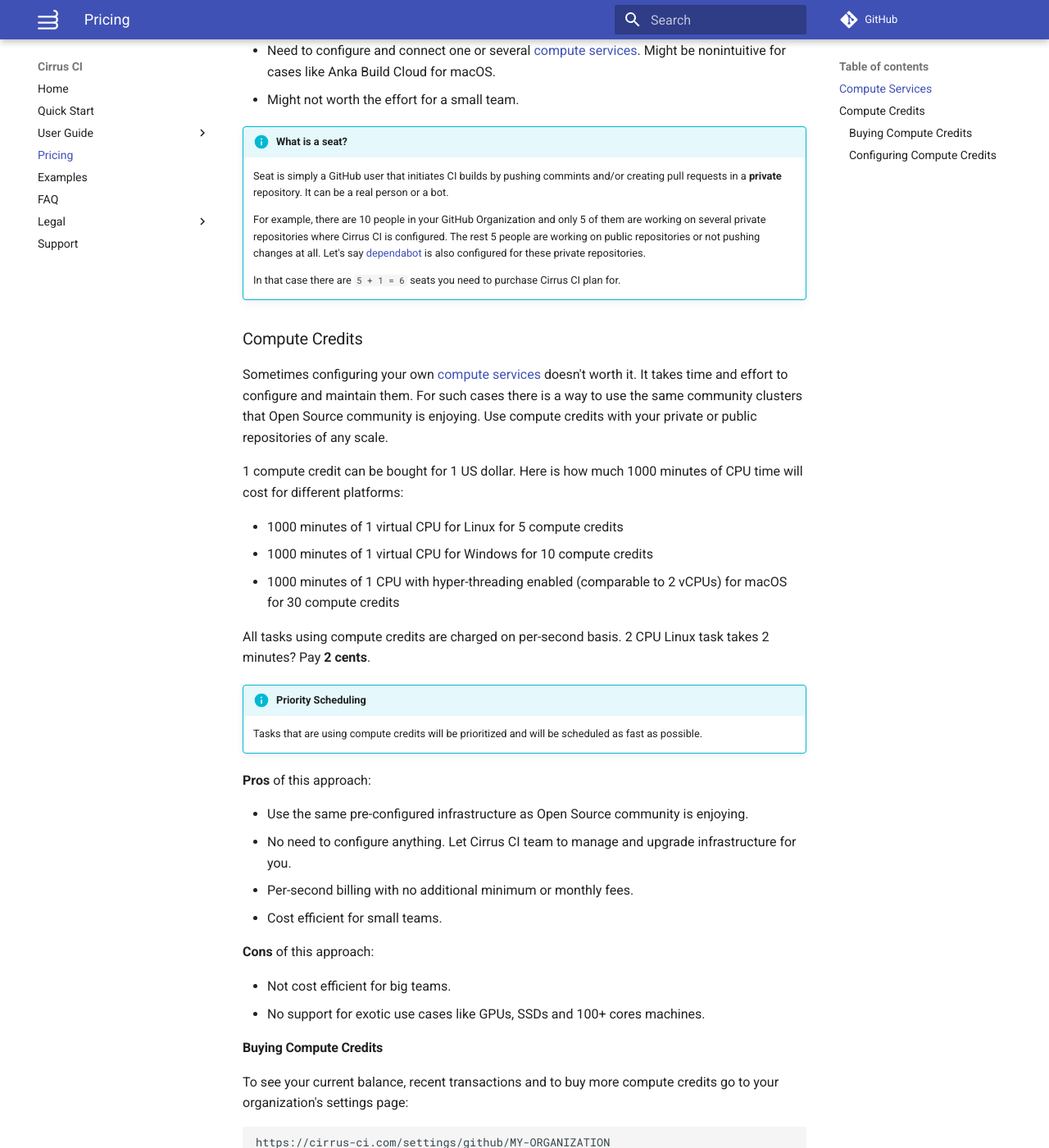
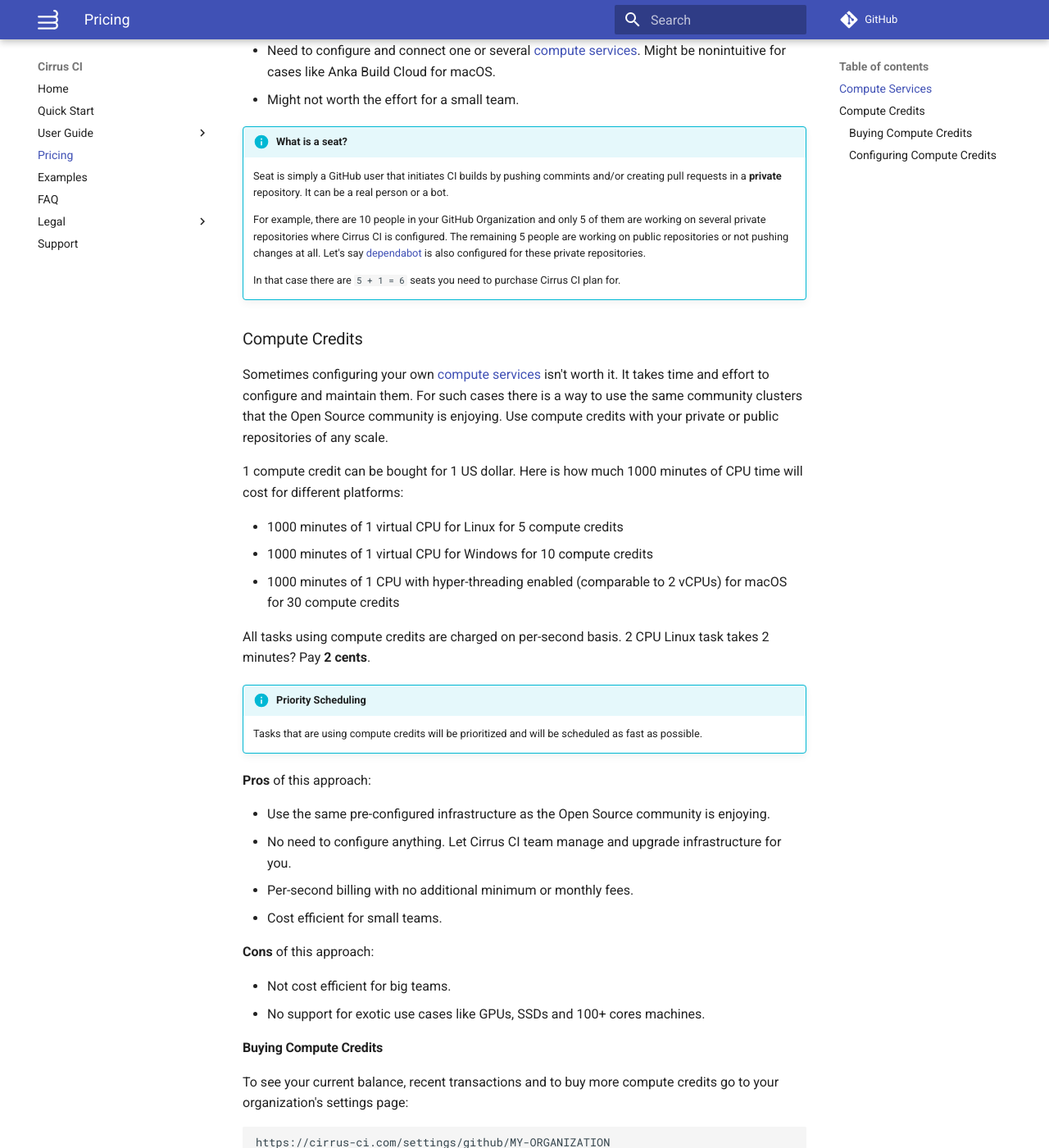
Before and after one commit to cirruslabs/cirrus-ci-docs, an MkDocs documentation site: the page built from docs/pricing.md, in a window 1280 px wide and 1400 px high, scrolled down 1008 px. Shown: the whole window at 82% size. Built offline with MkDocs 1.6.1 and Material for MkDocs 9.7.7, drawn with Linux system fonts in a browser that asks for light colours; comment, search, counter and statistics services are not loaded.

Commit message:
Grammar tweaks to pricing page (#94)

```diff
--- a/docs/pricing.md
+++ b/docs/pricing.md
@@ -38,15 +38,15 @@ for orchestrating CI workloads on these compute services.
     It can be a real person or a bot.
 
     For example, there are 10 people in your GitHub Organization and only 5 of them are working on several private repositories
-    where Cirrus CI is configured. The rest 5 people are working on public repositories or not pushing changes at all. Let's say [dependabot](https://dependabot.com/)
+    where Cirrus CI is configured. The remaining 5 people are working on public repositories or not pushing changes at all. Let's say [dependabot](https://dependabot.com/)
     is also configured for these private repositories.
 
     In that case there are `5 + 1 = 6` seats you need to purchase Cirrus CI plan for.
 
 ### Compute Credits
 
-Sometimes configuring your own [compute services](#compute-services) doesn't worth it. It takes time and effort to configure
-and maintain them. For such cases there is a way to use the same community clusters that Open Source community is enjoying.
+Sometimes configuring your own [compute services](#compute-services) isn't worth it. It takes time and effort to configure
+and maintain them. For such cases there is a way to use the same community clusters that the Open Source community is enjoying.
 Use compute credits with your private or public repositories of any scale.
 
 1 compute credit can be bought for 1 US dollar. Here is how much 1000 minutes of CPU time will cost for different platforms:
@@ -62,8 +62,8 @@ All tasks using compute credits are charged on per-second basis. 2 CPU Linux tas
 
 **Pros** of this approach:
 
-  * Use the same pre-configured infrastructure as Open Source community is enjoying.
-  * No need to configure anything. Let Cirrus CI team to manage and upgrade infrastructure for you.
+  * Use the same pre-configured infrastructure as the Open Source community is enjoying.
+  * No need to configure anything. Let Cirrus CI team manage and upgrade infrastructure for you.
   * Per-second billing with no additional minimum or monthly fees.
   * Cost efficient for small teams.
 
```
